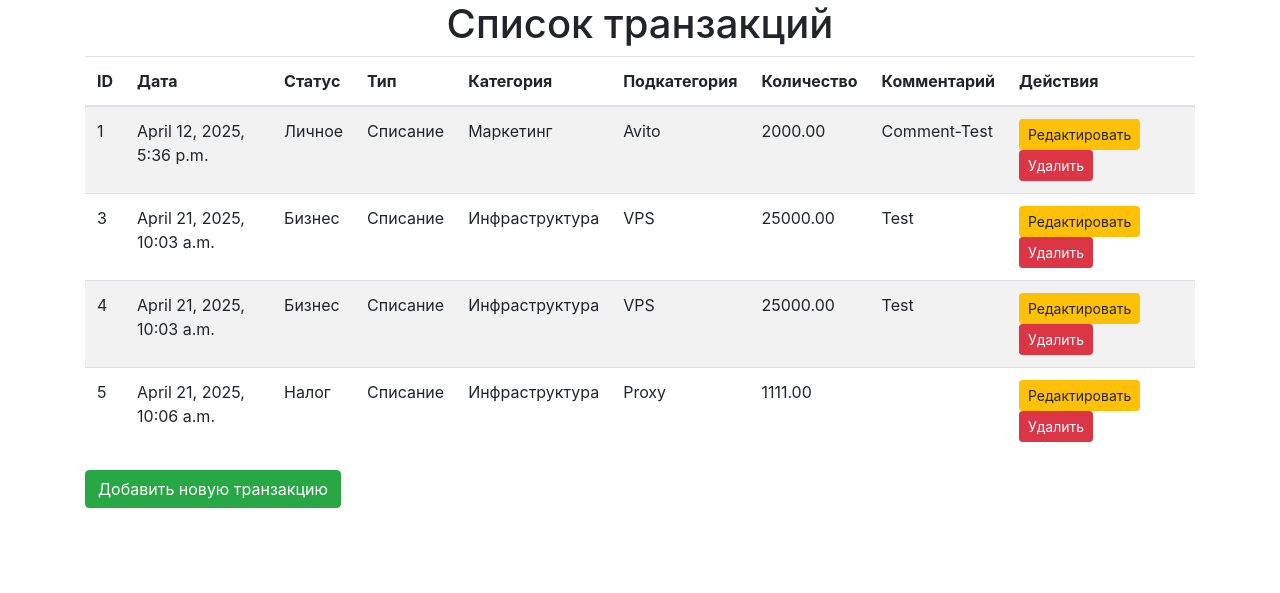
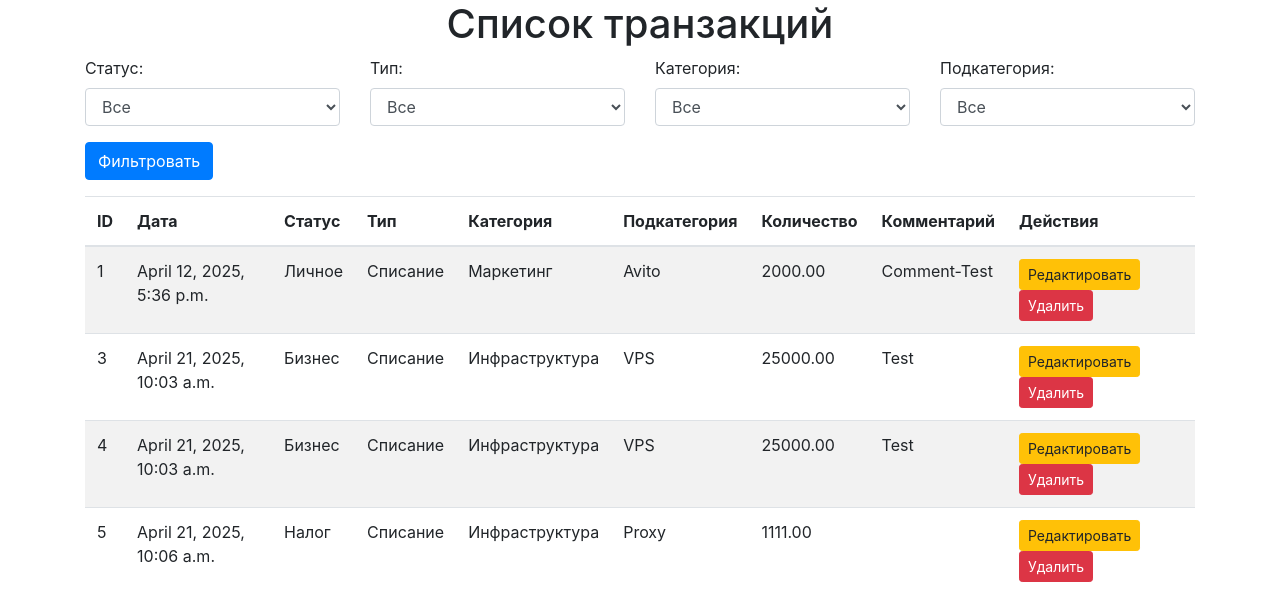
Before and after one commit to Rebarial/DDS-service-Django, a Django app: page / in a window 1280 px wide. Shown: the part 104-697 px from the top of the page. Run offline with Django 5.2, Linux system fonts and the light colour scheme; data comes from the database, SQL or seed files in the repository; some libraries are stand-ins or nearby versions.

Commit message:
add filters for transactions

```diff
--- a/app/dds_service/templates/transactions/transaction_list.html
+++ b/app/dds_service/templates/transactions/transaction_list.html
@@ -5,6 +5,53 @@
 
 {% block content %}
 <h1 class="text-center">Список транзакций</h1>
+
+<form method="get" action="{% url 'transactions_list' %}" class="mb-3">
+    <div class="row">
+        <div class="col-md-3">
+            <label for="status">Статус:</label>
+            <select name="status" id="status" class="form-control">
+                <option value="">Все</option>
+                {% for s in statuses %}
+                    <option value="{{ s.id }}" {% if s.id|stringformat:"s" in request.GET.status %}selected{% endif %}>{{ s.name }}</option>
+                {% endfor %}
+            </select>
+        </div>
+
+        <div class="col-md-3">
+            <label for="type">Тип:</label>
+            <select name="type" id="type" class="form-control">
+                <option value="">Все</option>
+                {% for t in types %}
+                    <option value="{{ t.id }}" {% if t.id|stringformat:"s" in request.GET.type %}selected{% endif %}>{{ t.name }}</option>
+                {% endfor %}
+            </select>
+        </div>
+
+        <div class="col-md-3">
+            <label for="category">Категория:</label>
+            <select name="category" id="category" class="form-control">
+                <option value="">Все</option>
+                {% for c in categories %}
+                    <option value="{{ c.id }}" {% if c.id|stringformat:"s" in request.GET.category %}selected{% endif %}>{{ c.name }}</option>
+                {% endfor %}
+            </select>
+        </div>
+
+        <div class="col-md-3">
+            <label for="subcategory">Подкатегория:</label>
+            <select name="subcategory" id="subcategory" class="form-control">
+                <option value="">Все</option>
+                {% for sc in subcategories %}
+                    <option value="{{ sc.id }}" {% if sc.id|stringformat:"s" in request.GET.subcategory %}selected{% endif %}>{{ sc.name }}</option>
+                {% endfor %}
+            </select>
+        </div>
+    </div>
+
+    <button type="submit" class="btn btn-primary mt-3">Фильтровать</button>
+</form>
+
 <table class="table table-striped">
     <thead>
         <tr>
@@ -37,7 +84,7 @@
         </tr>
         {% empty %}
         <tr>
-            <td colspan="7" class="text-center">Нет доступных транзакций.</td>
+            <td colspan="9" class="text-center">Нет доступных транзакций.</td>
         </tr>
         {% endfor %}
     </tbody>
--- a/app/dds_service/views/transactions.py
+++ b/app/dds_service/views/transactions.py
@@ -5,8 +5,39 @@ from django.utils import timezone
 from django.db.models import Q
 
 def list(request):
-    transactions = Transaction.objects.select_related('subcategory', 'category', 'type', 'status')
-    return render(request, 'transactions/transaction_list.html', {'transactions': transactions})
+    transaction_status = request.GET.get('status')
+    transaction_type = request.GET.get('type')
+    transaction_category = request.GET.get('category')
+    transaction_subcategory = request.GET.get('subcategory')
+
+    query = Q()
+
+    if transaction_status:
+        query &= Q(status=transaction_status)
+
+    if transaction_type:
+        query &= Q(type=transaction_type)
+
+    if transaction_category:
+        query &= Q(category=transaction_category)
+
+    if transaction_subcategory:
+        query &= Q(subcategory=transaction_subcategory)
+
+    statuses = Status.objects.all()
+    types = Type.objects.all()
+    categories = Category.objects.all()
+    subcategories = Subcategory.objects.all()
+
+    transactions = Transaction.objects.select_related('subcategory', 'category', 'type', 'status').filter(query)
+
+    return render(request, 'transactions/transaction_list.html', {
+        'transactions': transactions,
+        'statuses': statuses,
+        'types': types,
+        'categories': categories,
+        'subcategories': subcategories,
+        })
 
 def create(request):
 
```
